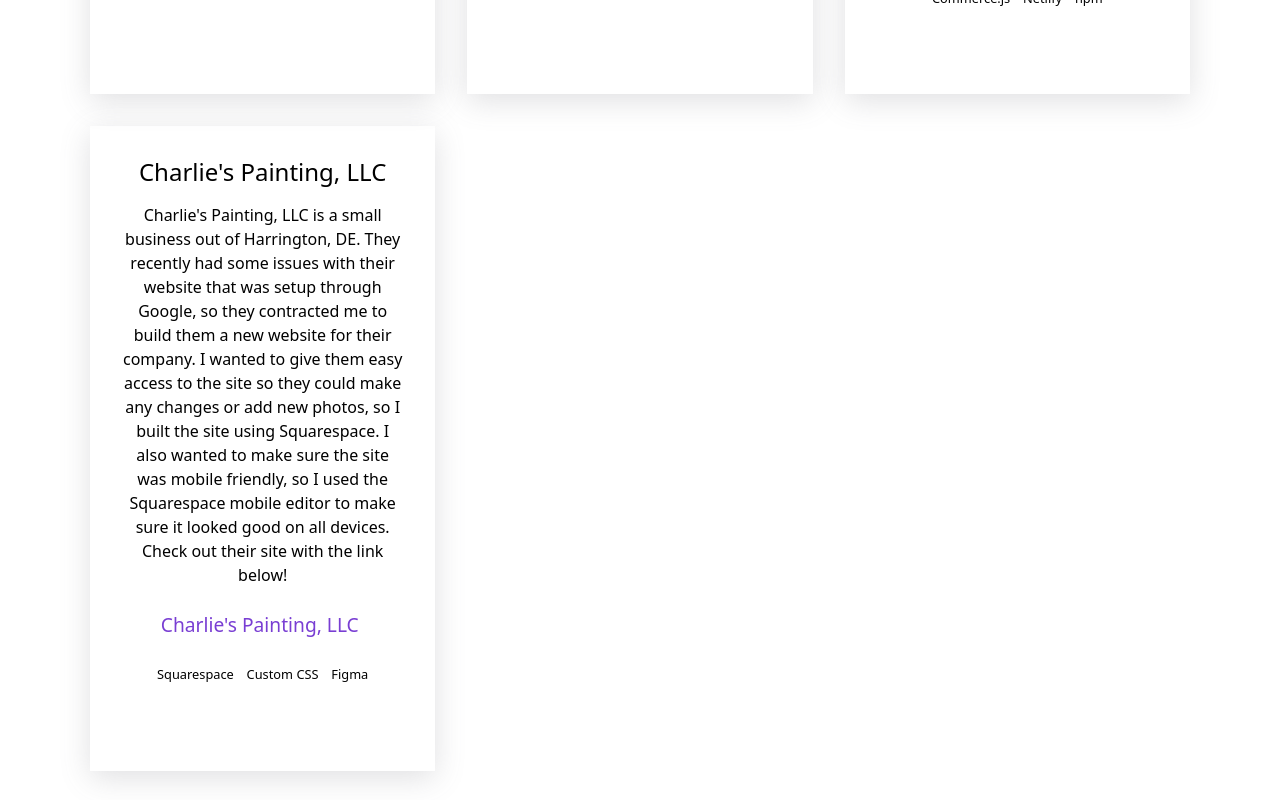
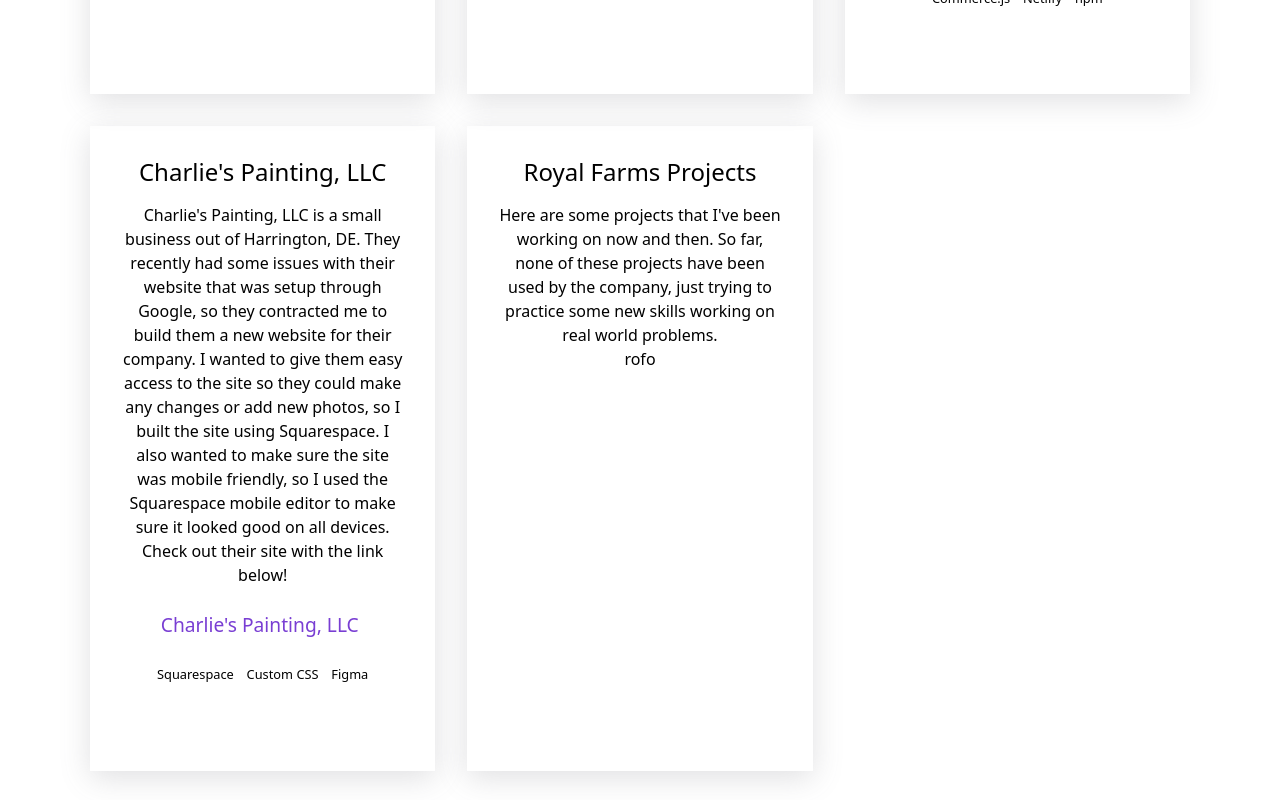
Before and after one commit to Naturealizor/portfolio-website-V2, a SvelteKit app: page / in a window 1280 px wide. Shown: the part 1260-2060 px from the top of the page. Built offline with nearby package versions, Linux system fonts and the light colour scheme.

Commit message:
added rofo

```diff
--- a/src/routes/+page.svelte
+++ b/src/routes/+page.svelte
@@ -223,6 +223,26 @@
 						<i aria-hidden="true" class="fas fa-external-link-alt" />
 					</a>
 				</div>
+				<div class="project">
+					<h3>Royal Farms Projects</h3>
+					<p class="project__description">
+						Here are some projects that I've been working on now and then. So far, none of these
+						projects have been used by the company, just trying to practice some new skills working
+						on real world problems.
+					</p>
+					<ul>
+						<li>
+							<a class="link link--nav mr-5" href="/rofosurvey">rofo</a>
+						</li>
+					</ul>
+
+					<a href="https://github.com" aria-label="source code" class="link link--icon">
+						<i aria-hidden="true" class="fab fa-github" />
+					</a>
+					<a href="https://example.com" aria-label="live preview" class="link link--icon">
+						<i aria-hidden="true" class="fas fa-external-link-alt" />
+					</a>
+				</div>
 			</div>
 		</section>
 
@@ -259,11 +279,6 @@
 		<a href="https://github.com/Naturealizor/portfolio-website-V2" class="link footer__link">
 			Created By Jacob Jordan
 		</a>
-		<ul>
-			<li>
-				<a class="float-right link link--nav" href="/rofosurvey">rofo</a>
-			</li>
-		</ul>
 	</footer>
 
 	<div class="scroll-container">
```
